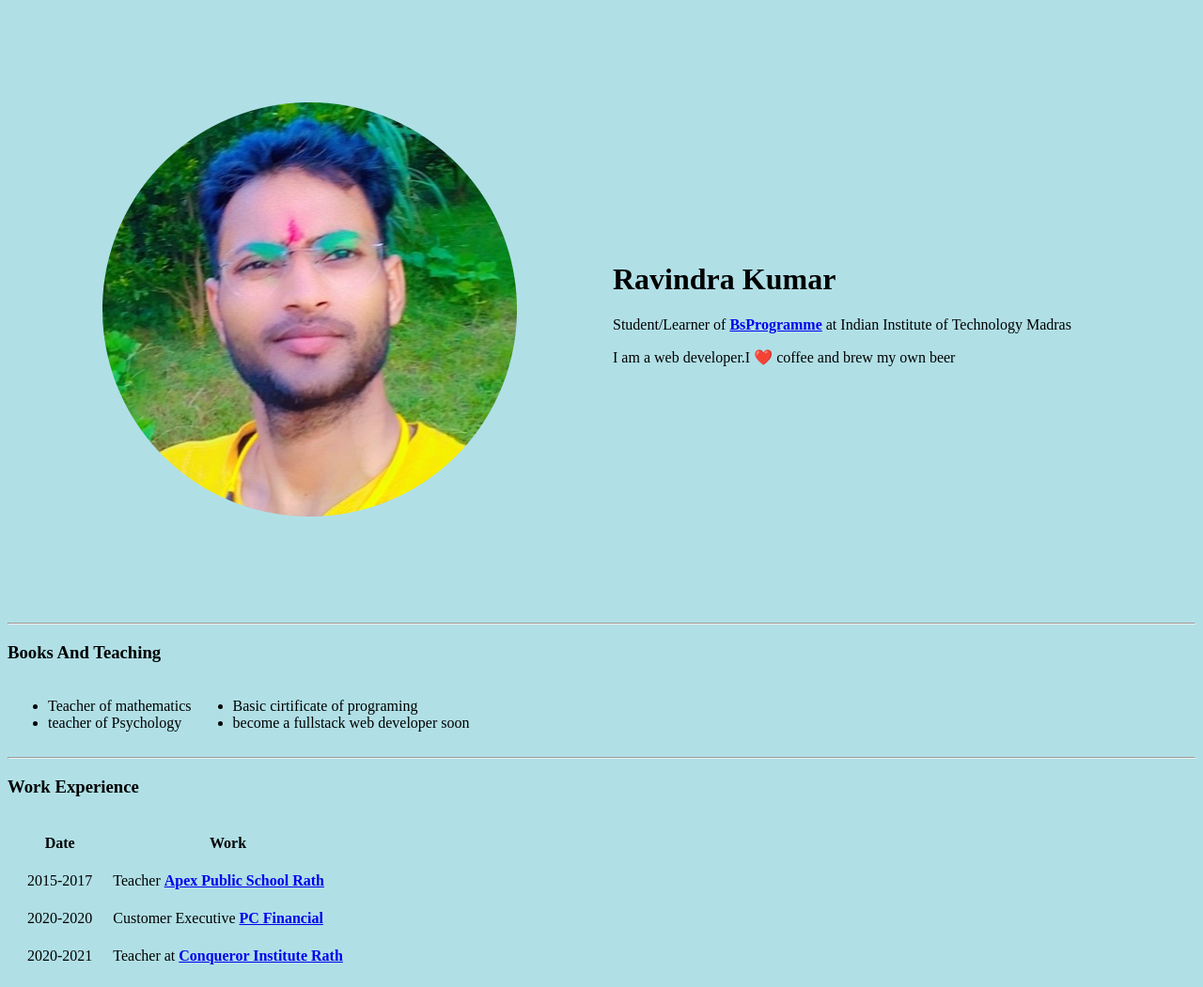
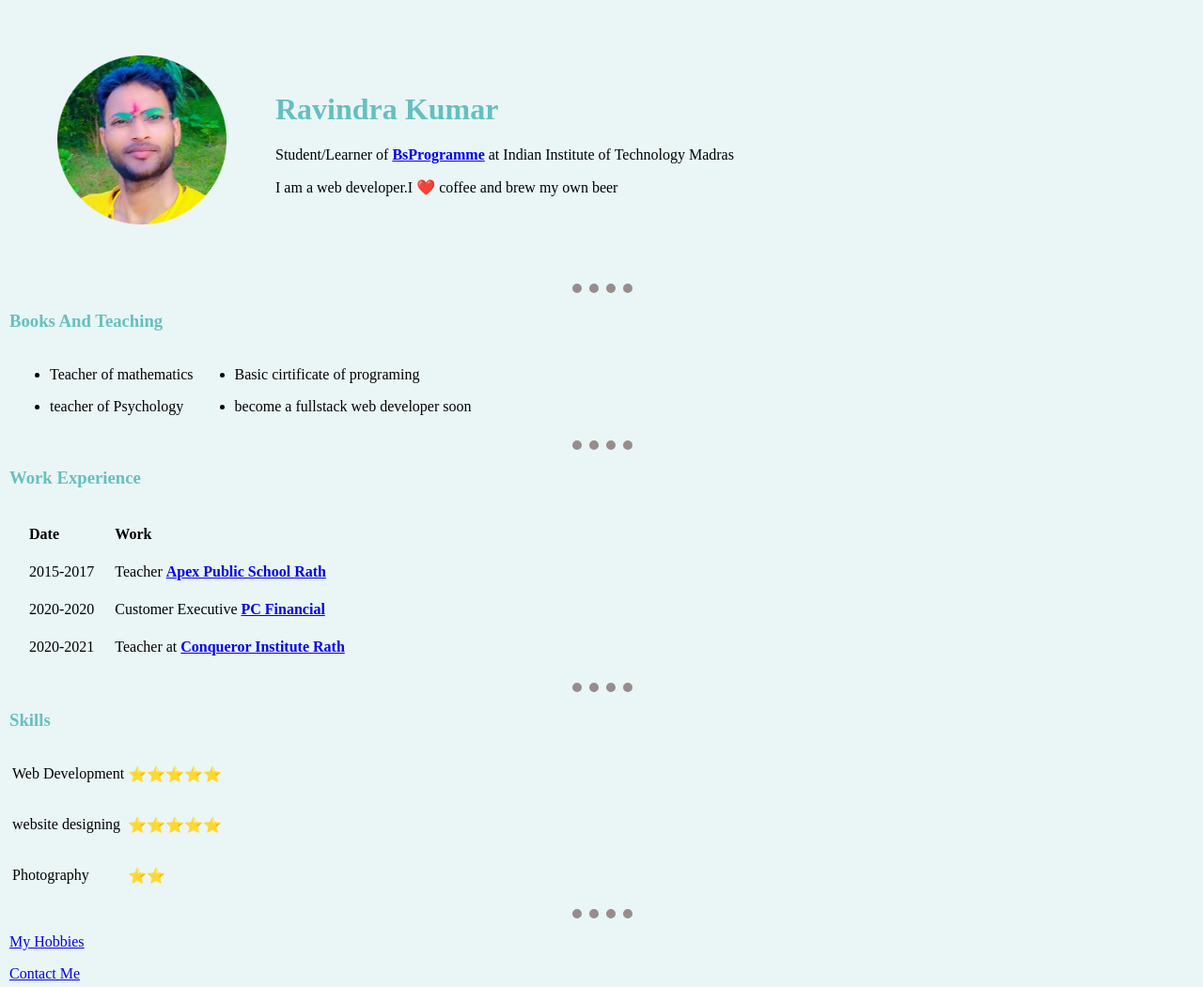
Before and after one commit to rajpootravindra/Ravindra, a plain HTML site: page index.html in a window 1280 px wide. Shown: the top 1051 px of the page at 94% size. Drawn offline with Linux system fonts and the light colour scheme.

Commit message:
1.External css added 2.static folder name changed to css 3.main.css file name changed to styles.css 4. My-cv folder deleted

```diff
--- /dev/null
+++ b/css/styles.css
@@ -0,0 +1,23 @@
+body{
+    background-color: #EAF6F6;
+    margin-left: 10px;
+    text-align: justify;
+
+}
+hr{
+    border:10px;
+    border-top-style: dotted;
+    border-color: rgb(152, 140, 140);
+    width: 5%;
+
+}
+
+img{
+    height: 180px;
+}
+h3{
+    color: #66BFBF;
+}
+h1{
+    color: #66BFBF;
+}
--- a/index.html
+++ b/index.html
@@ -5,10 +5,10 @@
     <meta http-equiv="X-UA-Compatible" content="IE=edge">
     <meta name="viewport" content="width=device-width, initial-scale=1.0">
     <title>Ravindra's Personal Site</title>
-    <link rel="stylesheet" href="/static/main.css">
+    <link rel="stylesheet" href="css/styles.css">
 </head>
 <body>
-    <table cellspacing="100">
+    <table cellspacing="50">
         <tr>
             <td><img src="images/ravindra.png" alt="Ravindra profile photo"></td>
 
@@ -20,21 +20,21 @@
         </tr>
     </table>
 
-
     <hr>
 
     <h3>Books And Teaching</h3>
     <table>
         <tr>
             <td><ul>
-                <li>Teacher of mathematics</li>
-                <li>teacher of Psychology</li>
+                <li> <p>Teacher of mathematics</p> </li>
+                <li> <p>teacher of Psychology</p> </li>
                 </ul>
             </td>
             <td>
                 <ul>
-                    <li>Basic cirtificate of programing</li>
-                    <li>become a fullstack web developer soon</li>
+                    <li> <p>Basic cirtificate of programing</p> </li>
+                    <li> <p>become a fullstack web developer soon</p> </li>
+
                 </ul>
             </td>
         </tr>
@@ -42,6 +42,8 @@
 
 
     <hr>
+
+
     <h3>Work Experience</h3>
     <table cellspacing="20">
         <tr>
@@ -62,6 +64,28 @@
         </tr>
     </table>
     <Strong><hr></Strong>
+
+    <h3>Skills</h3>
+    <table>
+        <tr>
+            <td> <p>Web Development</p></td>
+            <td>⭐️⭐️⭐️⭐️⭐️</td>
+        </tr>
+        <tr>
+            <td>
+                <p>website designing</p>
+            </td>
+
+            <td>⭐️⭐️⭐️⭐️⭐️</td>
+        </tr>
+        <tr>
+            <td> <p>Photography</p></td>
+            <td>⭐️⭐️</td>
+        </tr>
+    </table>
+
+    <hr>
+
     <p> <a href="my_hobbies.html"> My Hobbies</a></p>
     <p><a href="contact_me.html">Contact Me</a> </p>
 </body>
--- a/static/main.css
+++ /dev/null
@@ -1,3 +0,0 @@
-body{
-    background-color: powderblue;
-}
```
Also changed, not shown: contact_me.html (+11 -1 lines), my_hobbies.html (+1 -1 lines), 1 other file.
